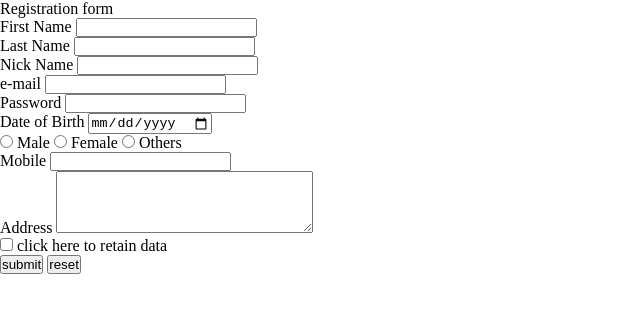
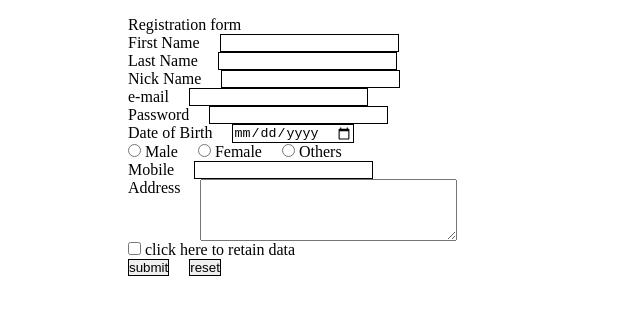
Before and after one commit to shashikantmaurya0007/HTML-Assignment-RedBus, a plain HTML site: page index.html in a window 1280 px wide. Shown: the whole page, without its empty margins (0-640 px from the left). Drawn offline with Linux system fonts and the light colour scheme.

Commit message:
feat:added css

```diff
--- a/css/form.css
+++ b/css/form.css
@@ -7,3 +7,12 @@
 .error {
   color: red;
 }
+
+section {
+  width: 80%;
+  margin: 1rem auto;
+}
+.form-field {
+  display: flex;
+  gap: 20px;
+}
--- a/css/reset.css
+++ b/css/reset.css
@@ -3,3 +3,8 @@
   margin: 0;
   box-sizing: border-box;
 }
+
+input {
+  outline: none;
+  border: 1px solid black;
+}
```
